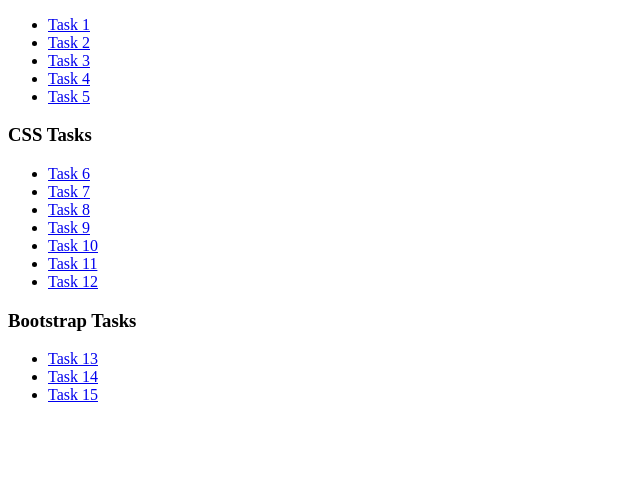
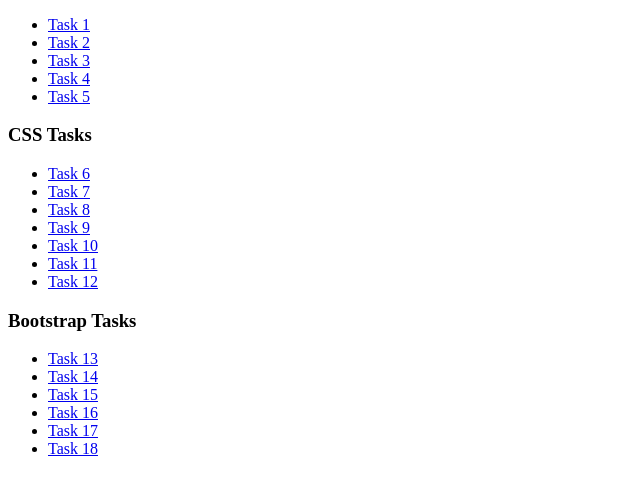
Before and after one commit to RyanSantoshJoseph/Mern-Stack-, a plain HTML site: page index.html in a window 1280 px wide. Shown: the part 92-584 px from the top of the page, without its empty margins (0-640 px from the left). Drawn offline with Linux system fonts and the light colour scheme.

Commit message:
Update index.html

```diff
--- a/index.html
+++ b/index.html
@@ -34,6 +34,9 @@
         <li><a href="task13.html">Task 13</a></li>
         <li><a href="task14.html">Task 14</a></li>
         <li><a href="task15.html">Task 15</a></li>
+        <li><a href="task16.html">Task 16</a></li>
+        <li><a href="task17.html">Task 17</a></li>
+        <li><a href="task18.html">Task 18</a></li>
     </ul>
 
 </body>
```
